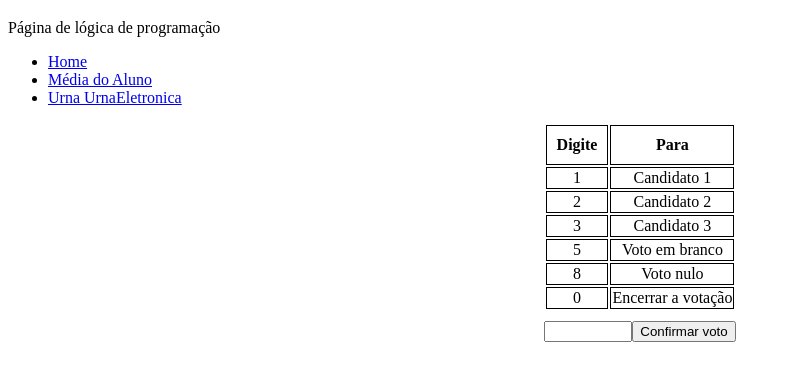
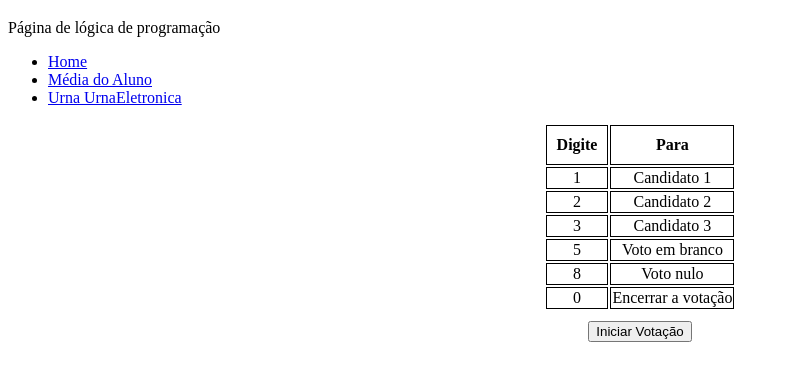
Before and after one commit to ThiagoTTeixeira/logica-programacao, a plain HTML site: page UrnaEletronica/UrnaEletronica.html in a window 1280 px wide. Shown: the part 61-442 px from the top of the page, without its empty margins (0-791 px from the left). Drawn offline with Linux system fonts and the light colour scheme.

Commit message:
Urna simples terminada

```diff
--- a/UrnaEletronica/UrnaEletronica.html
+++ b/UrnaEletronica/UrnaEletronica.html
@@ -59,8 +59,7 @@
         </tr>
     </table>
     <div class="ConfirmarVoto">
-        <input type="text" id="voto" required>
-        <button type="button" onclick="urnaEletronica()">Confirmar voto</button>
+        <button type="button" onclick="urnaEletronica()">Iniciar Votação</button>
     </div>
 
 
--- a/UrnaEletronica/UrnaEletronica.js
+++ b/UrnaEletronica/UrnaEletronica.js
@@ -1,36 +1,64 @@
 
 function urnaEletronica(){
-    var voto;
+    var candidato1 = 0;
+    var candidato2 = 0;
+    var candidato3 = 0;
+    var votoBranco = 0;
+    var votoNulo = 0;
+    var porcentagem = 0;
 
-    for(;voto != 0;){
-        const voto = parseInt(document.getElementById('voto').value);
-        var candidato1;
-        var candidato2;
-        var candidato3;
-        var votoBranco;
-        var votoNulo;
+    for(var voto;voto != 0;){
+        voto = parseInt(prompt("Digite a opção"));
 
 
         if (voto == 1){
-            window.alert("Você votou no candidato 1.")
+            console.log("Voto computado para candidato 1.")
             candidato1++;
         } else if (voto == 2){
-            window.alert("Você votou no candidato 2.")
+            console.log("Voto computado para candidato 2.")
             candidato2++;
         } else if (voto == 3){
-            window.alert("Você votou no candidato 3.")
+            console.log("Voto computado para candidato 3.")
             candidato3++;
         } else if (voto == 5){
-            window.alert("Você votou em branco.")
+            console.log("Você computado para Voto em Branco.")
             votoBranco++;
         } else if (voto == 8){
-            window.alert("Você votou nulo.")
+            console.log("Você computado para Voto Nulo.")
             votoNulo++;
+        } else if(voto == 0){
+           alert("Votação encerrada")
         } else{
-            window.alert("Numero invalido")
+            alert("Numero invalido")
         }
+
+    }
+    porcentagem = (candidato1 + candidato2 + candidato3 + votoBranco + votoNulo)/100
+    if (candidato1 > candidato2 && candidato1 > candidato3){
+        console.log("Ganhador foi Candidato 1 ", (candidato1/porcentagem))
+        console.log("Candidato 2 ", (candidato2/porcentagem))
+        console.log("Candidato 3 ", (candidato3/porcentagem))
+        console.log("Votos em Branco ", (votoBranco/porcentagem))
+        console.log("Votos nulo", (votoNulo/porcentagem))
+    } else  if (candidato2 > candidato1 && candidato2 > candidato3){
+        console.log("Ganhador foi Candidato 2 ", (candidato2/porcentagem))
+        console.log("Candidato 1 ", (candidato1/porcentagem))
+        console.log("Candidato 3 ", (candidato3/porcentagem))
+        console.log("Votos em Branco ", (votoBranco/porcentagem))
+        console.log("Votos nulo", (votoNulo/porcentagem))
+    } else  if (candidato3 > candidato2 && candidato3 > candidato1){
+        console.log("Ganhador foi Candidato 3 ", (candidato3/porcentagem))
+        console.log("Candidato 1 ", (candidato1/porcentagem))
+        console.log("Candidato 2 ", (candidato2/porcentagem))
+        console.log("Votos em Branco ", (votoBranco/porcentagem))
+        console.log("Votos nulo", (votoNulo/porcentagem))
+    }  else {
+        console.log("Empate! ")
+        console.log("Cndidato 1 ", (candidato1/porcentagem))
+        console.log("Candidato 2 ", (candidato2/porcentagem))
+        console.log("Candidato 3 ", (candidato3/porcentagem))
+        console.log("Votos em Branco ", (votoBranco/porcentagem))
+        console.log("Votos nulo", (votoNulo/porcentagem))
     }
 
-
-
 }
```
